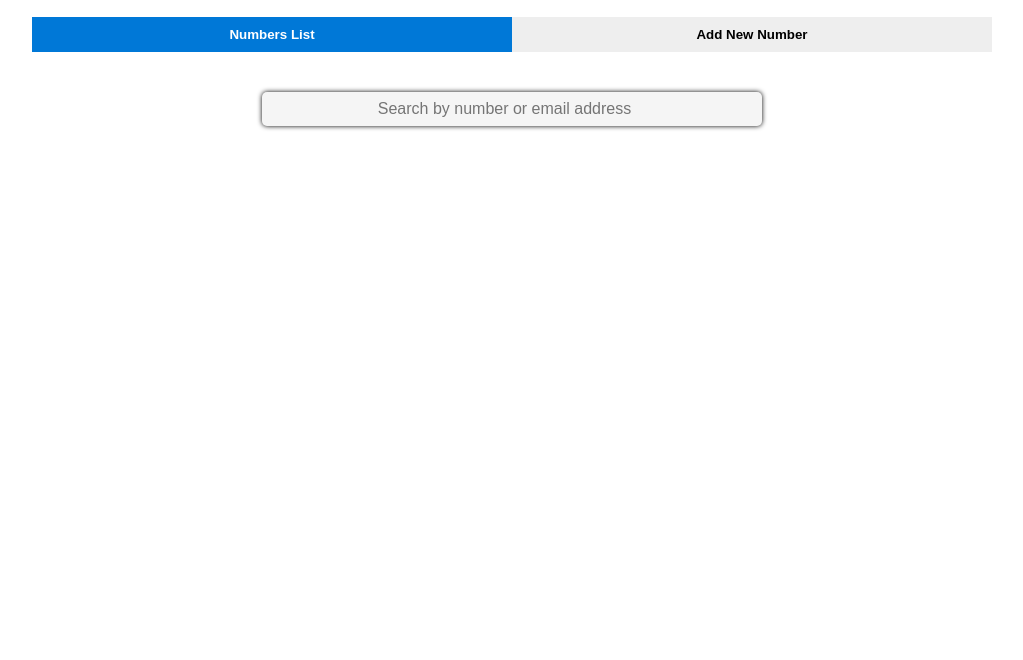
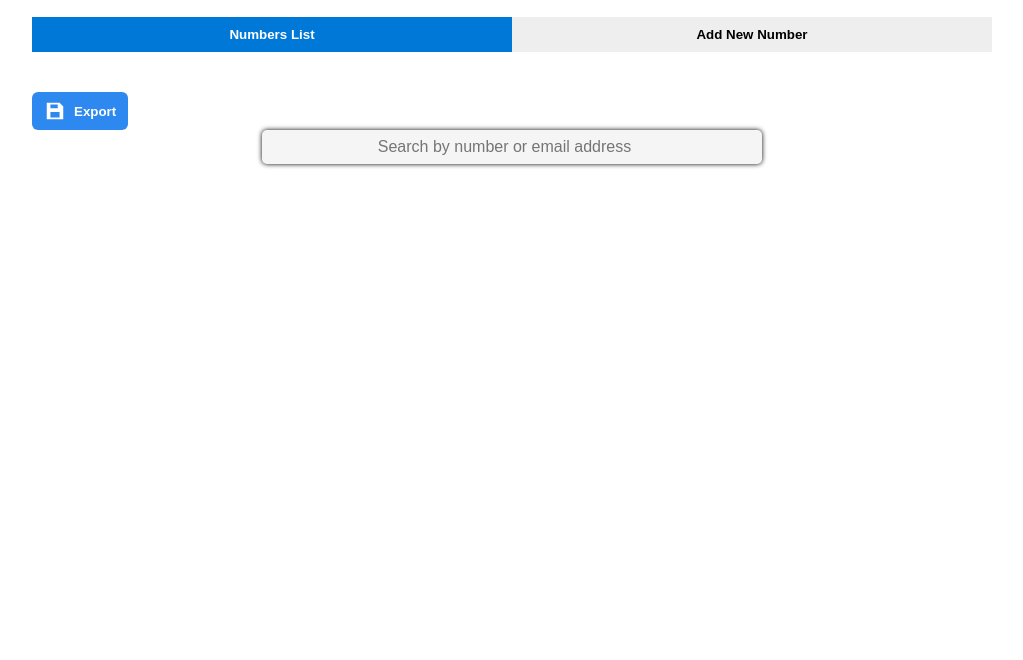
Before and after one commit to SaasaPro/text2email, a website: page index.html in a window 1280 px wide. Shown: the part 440-1100 px from the top of the page, without its empty margins (128-1151 px from the left). Drawn offline with Linux system fonts and the light colour scheme; no server answers.

Commit message:
Add export CSV button to listado tab

```diff
--- a/index.html
+++ b/index.html
@@ -20,6 +20,14 @@
 
   <!-- Contenido de cada tab -->
   <div id="listado" class="tab-content active">
+  <button id="exportCsvBtn" class="export-btn" title="Exportar CSV">
+  <svg xmlns="http://www.w3.org/2000/svg"
+       width="22" height="22"
+       viewBox="0 0 24 24" fill="white">
+  <path d="M3 3h14l4 4v14H3V3zm12 2H7v4h8V5zm2 14v-6H7v6h10z"/>
+  </svg>
+  <span>Export</span>
+</button>
     <form id="searchForm">
       <input name="search" id="search" type="search" placeholder="Search by number or email address">
     </form>
```
